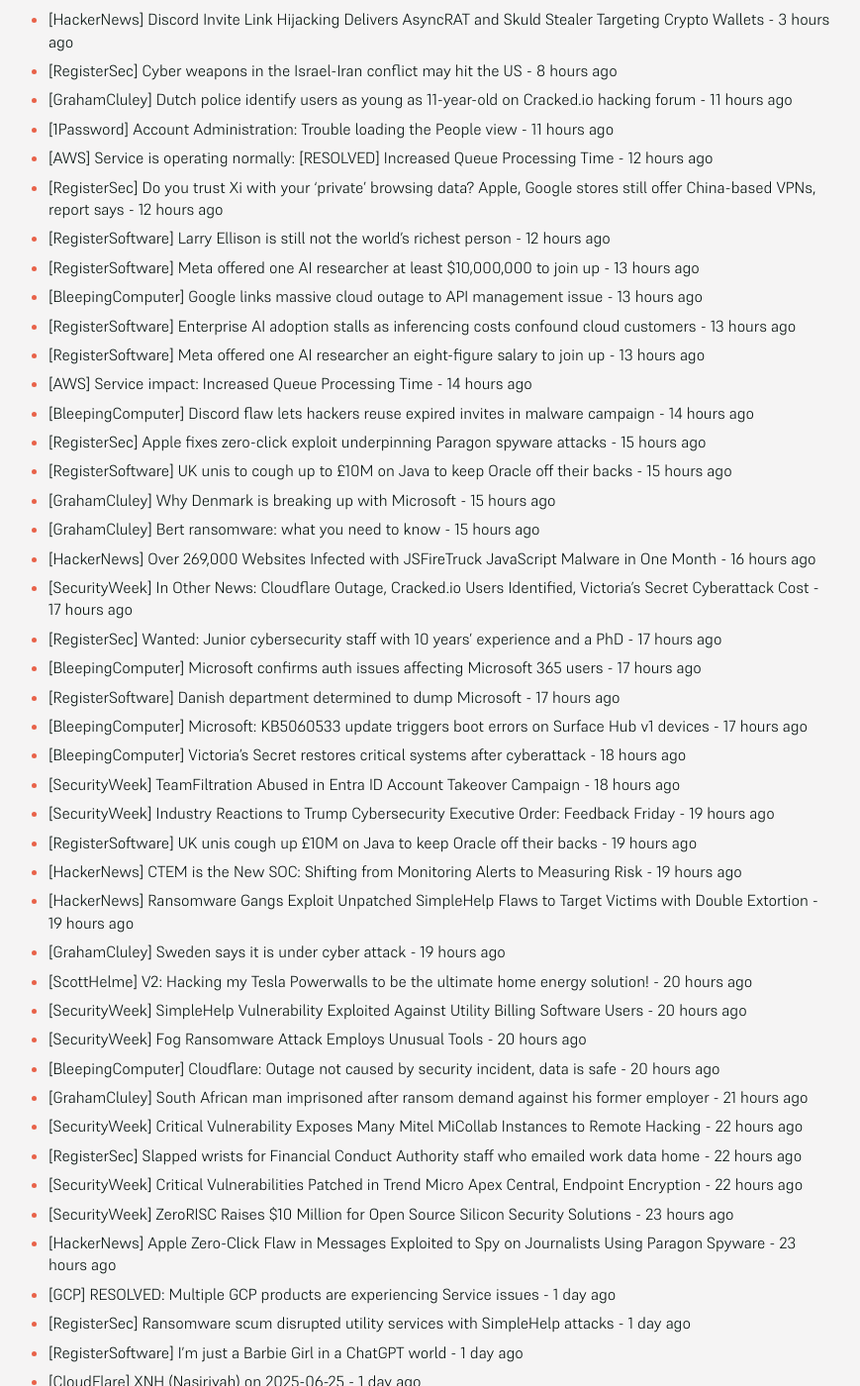
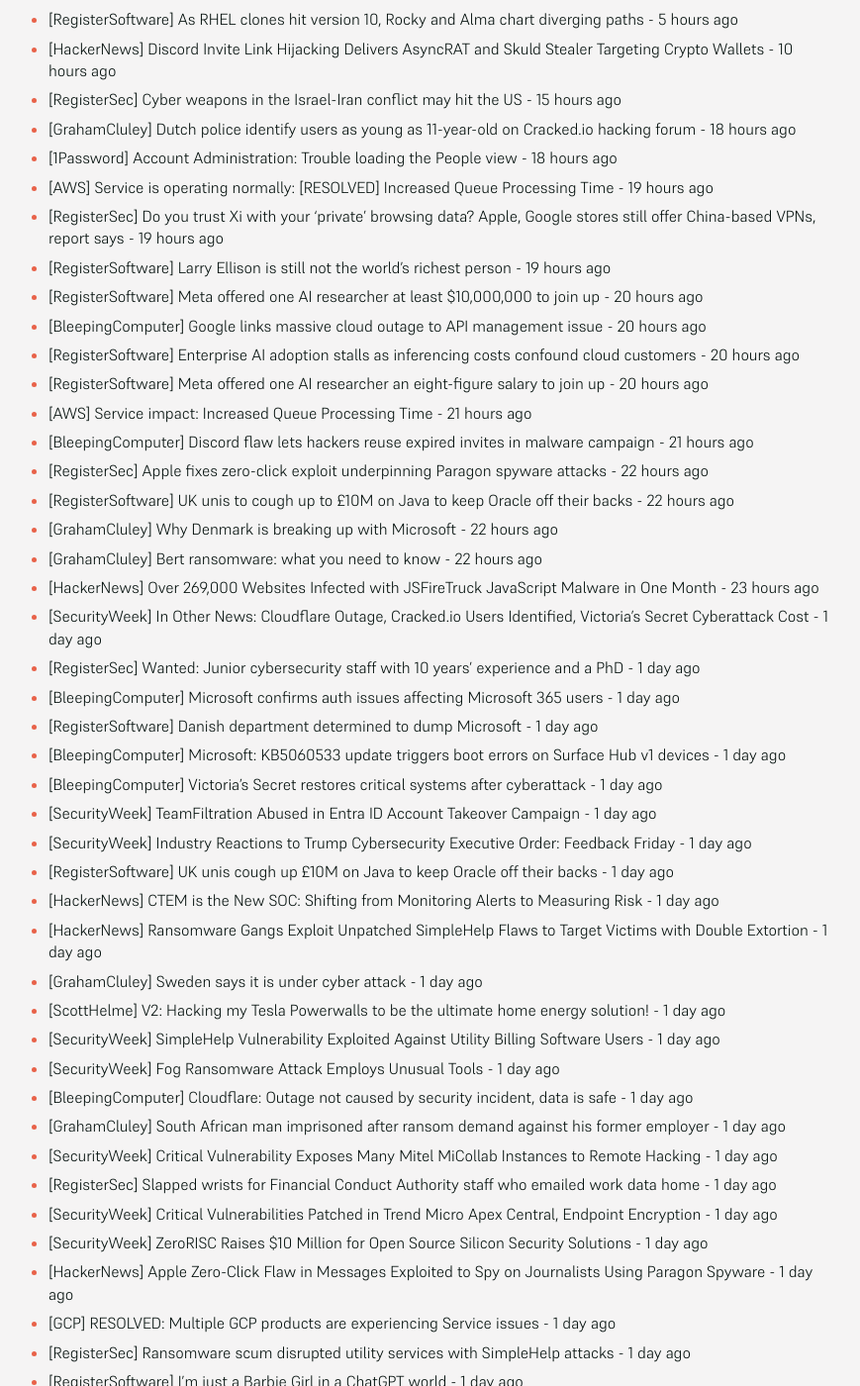
Before and after one commit to SecOpsNews/news, a Jekyll site: the page built from index.md, in a window 1280 px wide and 1400 px high, scrolled down 266 px. Shown: the whole window at 99% size, without its empty margins (215-1084 px from the left). Built offline with Jekyll 4.4.1, drawn with Linux system fonts in a browser that asks for light colours; some of the changed text lies outside the part shown.

Commit message:
New Feed

```diff
--- a/index.md
+++ b/index.md
@@ -9,46 +9,47 @@ description: Latest Updates
 
 <!-- SecOps start -->
 
-- [HackerNews] Discord Invite Link Hijacking Delivers AsyncRAT and Skuld Stealer Targeting Crypto Wallets - 3 hours ago
-- [RegisterSec] Cyber weapons in the Israel-Iran conflict may hit the US - 8 hours ago
-- [GrahamCluley] Dutch police identify users as young as 11-year-old on Cracked.io hacking forum - 11 hours ago
-- [1Password] Account Administration: Trouble loading the People view - 11 hours ago
-- [AWS] Service is operating normally: [RESOLVED] Increased Queue Processing Time - 12 hours ago
-- [RegisterSec] Do you trust Xi with your 'private' browsing data? Apple, Google stores still offer China-based VPNs, report says - 12 hours ago
-- [RegisterSoftware] Larry Ellison is still not the world's richest person - 12 hours ago
-- [RegisterSoftware] Meta offered one AI researcher at least $10,000,000 to join up - 13 hours ago
-- [BleepingComputer] Google links massive cloud outage to API management issue - 13 hours ago
-- [RegisterSoftware] Enterprise AI adoption stalls as inferencing costs confound cloud customers - 13 hours ago
-- [RegisterSoftware] Meta offered one AI researcher an eight-figure salary to join up - 13 hours ago
-- [AWS] Service impact: Increased Queue Processing Time - 14 hours ago
-- [BleepingComputer] Discord flaw lets hackers reuse expired invites in malware campaign - 14 hours ago
-- [RegisterSec] Apple fixes zero-click exploit underpinning Paragon spyware attacks - 15 hours ago
-- [RegisterSoftware] UK unis to cough up to £10M on Java to keep Oracle off their backs - 15 hours ago
-- [GrahamCluley] Why Denmark is breaking up with Microsoft - 15 hours ago
-- [GrahamCluley] Bert ransomware: what you need to know - 15 hours ago
-- [HackerNews] Over 269,000 Websites Infected with JSFireTruck JavaScript Malware in One Month - 16 hours ago
-- [SecurityWeek] In Other News: Cloudflare Outage, Cracked.io Users Identified, Victoria’s Secret Cyberattack Cost - 17 hours ago
-- [RegisterSec] Wanted: Junior cybersecurity staff with 10 years' experience and a PhD - 17 hours ago
-- [BleepingComputer] Microsoft confirms auth issues affecting Microsoft 365 users - 17 hours ago
-- [RegisterSoftware] Danish department determined to dump Microsoft - 17 hours ago
-- [BleepingComputer] Microsoft: KB5060533 update triggers boot errors on Surface Hub v1 devices - 17 hours ago
-- [BleepingComputer] Victoria’s Secret restores critical systems after cyberattack - 18 hours ago
-- [SecurityWeek] TeamFiltration Abused in Entra ID Account Takeover Campaign - 18 hours ago
-- [SecurityWeek] Industry Reactions to Trump Cybersecurity Executive Order: Feedback Friday - 19 hours ago
-- [RegisterSoftware] UK unis cough up £10M on Java to keep Oracle off their backs - 19 hours ago
-- [HackerNews] CTEM is the New SOC: Shifting from Monitoring Alerts to Measuring Risk - 19 hours ago
-- [HackerNews] Ransomware Gangs Exploit Unpatched SimpleHelp Flaws to Target Victims with Double Extortion - 19 hours ago
-- [GrahamCluley] Sweden says it is under cyber attack - 19 hours ago
-- [ScottHelme] V2: Hacking my Tesla Powerwalls to be the ultimate home energy solution! - 20 hours ago
-- [SecurityWeek] SimpleHelp Vulnerability Exploited Against Utility Billing Software Users - 20 hours ago
-- [SecurityWeek] Fog Ransomware Attack Employs Unusual Tools - 20 hours ago
-- [BleepingComputer] Cloudflare: Outage not caused by security incident, data is safe - 20 hours ago
-- [GrahamCluley] South African man imprisoned after ransom demand against his former employer - 21 hours ago
-- [SecurityWeek] Critical Vulnerability Exposes Many Mitel MiCollab Instances to Remote Hacking - 22 hours ago
-- [RegisterSec] Slapped wrists for Financial Conduct Authority staff who emailed work data home - 22 hours ago
-- [SecurityWeek] Critical Vulnerabilities Patched in Trend Micro Apex Central, Endpoint Encryption - 22 hours ago
-- [SecurityWeek] ZeroRISC Raises $10 Million for Open Source Silicon Security Solutions - 23 hours ago
-- [HackerNews] Apple Zero-Click Flaw in Messages Exploited to Spy on Journalists Using Paragon Spyware - 23 hours ago
+- [RegisterSoftware] As RHEL clones hit version 10, Rocky and Alma chart diverging paths - 5 hours ago
+- [HackerNews] Discord Invite Link Hijacking Delivers AsyncRAT and Skuld Stealer Targeting Crypto Wallets - 10 hours ago
+- [RegisterSec] Cyber weapons in the Israel-Iran conflict may hit the US - 15 hours ago
+- [GrahamCluley] Dutch police identify users as young as 11-year-old on Cracked.io hacking forum - 18 hours ago
+- [1Password] Account Administration: Trouble loading the People view - 18 hours ago
+- [AWS] Service is operating normally: [RESOLVED] Increased Queue Processing Time - 19 hours ago
+- [RegisterSec] Do you trust Xi with your 'private' browsing data? Apple, Google stores still offer China-based VPNs, report says - 19 hours ago
+- [RegisterSoftware] Larry Ellison is still not the world's richest person - 19 hours ago
+- [RegisterSoftware] Meta offered one AI researcher at least $10,000,000 to join up - 20 hours ago
+- [BleepingComputer] Google links massive cloud outage to API management issue - 20 hours ago
+- [RegisterSoftware] Enterprise AI adoption stalls as inferencing costs confound cloud customers - 20 hours ago
+- [RegisterSoftware] Meta offered one AI researcher an eight-figure salary to join up - 20 hours ago
+- [AWS] Service impact: Increased Queue Processing Time - 21 hours ago
+- [BleepingComputer] Discord flaw lets hackers reuse expired invites in malware campaign - 21 hours ago
+- [RegisterSec] Apple fixes zero-click exploit underpinning Paragon spyware attacks - 22 hours ago
+- [RegisterSoftware] UK unis to cough up to £10M on Java to keep Oracle off their backs - 22 hours ago
+- [GrahamCluley] Why Denmark is breaking up with Microsoft - 22 hours ago
+- [GrahamCluley] Bert ransomware: what you need to know - 22 hours ago
+- [HackerNews] Over 269,000 Websites Infected with JSFireTruck JavaScript Malware in One Month - 23 hours ago
+- [SecurityWeek] In Other News: Cloudflare Outage, Cracked.io Users Identified, Victoria’s Secret Cyberattack Cost - 1 day ago
+- [RegisterSec] Wanted: Junior cybersecurity staff with 10 years' experience and a PhD - 1 day ago
+- [BleepingComputer] Microsoft confirms auth issues affecting Microsoft 365 users - 1 day ago
+- [RegisterSoftware] Danish department determined to dump Microsoft - 1 day ago
+- [BleepingComputer] Microsoft: KB5060533 update triggers boot errors on Surface Hub v1 devices - 1 day ago
+- [BleepingComputer] Victoria’s Secret restores critical systems after cyberattack - 1 day ago
+- [SecurityWeek] TeamFiltration Abused in Entra ID Account Takeover Campaign - 1 day ago
+- [SecurityWeek] Industry Reactions to Trump Cybersecurity Executive Order: Feedback Friday - 1 day ago
+- [RegisterSoftware] UK unis cough up £10M on Java to keep Oracle off their backs - 1 day ago
+- [HackerNews] CTEM is the New SOC: Shifting from Monitoring Alerts to Measuring Risk - 1 day ago
+- [HackerNews] Ransomware Gangs Exploit Unpatched SimpleHelp Flaws to Target Victims with Double Extortion - 1 day ago
+- [GrahamCluley] Sweden says it is under cyber attack - 1 day ago
+- [ScottHelme] V2: Hacking my Tesla Powerwalls to be the ultimate home energy solution! - 1 day ago
+- [SecurityWeek] SimpleHelp Vulnerability Exploited Against Utility Billing Software Users - 1 day ago
+- [SecurityWeek] Fog Ransomware Attack Employs Unusual Tools - 1 day ago
+- [BleepingComputer] Cloudflare: Outage not caused by security incident, data is safe - 1 day ago
+- [GrahamCluley] South African man imprisoned after ransom demand against his former employer - 1 day ago
+- [SecurityWeek] Critical Vulnerability Exposes Many Mitel MiCollab Instances to Remote Hacking - 1 day ago
+- [RegisterSec] Slapped wrists for Financial Conduct Authority staff who emailed work data home - 1 day ago
+- [SecurityWeek] Critical Vulnerabilities Patched in Trend Micro Apex Central, Endpoint Encryption - 1 day ago
+- [SecurityWeek] ZeroRISC Raises $10 Million for Open Source Silicon Security Solutions - 1 day ago
+- [HackerNews] Apple Zero-Click Flaw in Messages Exploited to Spy on Journalists Using Paragon Spyware - 1 day ago
 - [GCP] RESOLVED: Multiple GCP products are experiencing Service issues - 1 day ago
 - [RegisterSec] Ransomware scum disrupted utility services with SimpleHelp attacks - 1 day ago
 - [RegisterSoftware] I'm just a Barbie Girl in a ChatGPT world - 1 day ago
@@ -114,31 +115,11 @@ description: Latest Updates
 - [BleepingComputer] Password-spraying attacks target 80,000 Microsoft Entra ID accounts - 1 day ago
 - [HackerNews] New TokenBreak Attack Bypasses AI Moderation with Single-Character Text Changes - 1 day ago
 - [SecurityWeek] The AI Arms Race: Deepfake Generation vs. Detection - 1 day ago
-- [BleepingComputer] Microsoft Edge now offers secure password deployment for businesses - 1 day ago
-- [HackerNews] AI Agents Run on Secret Accounts — Learn How to Secure Them in This Webinar - 1 day ago
-- [BleepingComputer] Microsoft Edge now offers secure password sharing for businesses - 1 day ago
-- [SecurityWeek] New ‘SmartAttack’ Steals Air-Gapped Data Using Smartwatches - 1 day ago
-- [SecurityWeek] Hirundo Raises $8 Million to Eliminate AI’s Bad Behavior - 1 day ago
-- [TroyHunt] Weekly Update 456 - 1 day ago
-- [SecurityWeek] Webcast Video: Rethinking Endpoint Hardening for Today’s Attack Landscape - 1 day ago
-- [HackerNews] Non-Human Identities: How to Address the Expanding Security Risk - 1 day ago
-- [HackerNews] Zero-Click AI Vulnerability Exposes Microsoft 365 Copilot Data Without User Interaction - 1 day ago
-- [BleepingComputer] GitLab patches high severity account takeover, missing auth issues - 1 day ago
-- [SecurityWeek] Surge in Cyberattacks Targeting Journalists: Cloudflare - 1 day ago
-- [SecurityWeek] The ZTNA Blind Spot: Why Unmanaged Devices Threaten Your Hybrid Workforce - 1 day ago
-- [SecurityWeek] ‘EchoLeak’ AI Attack Enabled Theft of Sensitive Data via Microsoft 365 Copilot - 1 day ago
-- [BleepingComputer] Windows 11 24H2 emergency update fixes Easy Anti-Cheat BSOD issue - 1 day ago
-- [GrahamCluley] Empty shelves after US’s largest natural and organic food distributor suffers cyber attack - 1 day ago
-- [RegisterSec] 'Major compromise' at NHS temping arm exposed gaping security holes - 1 day ago
-- [RegisterSoftware] AI coding tools are like that helpful but untrustworthy friend, devs say - 1 day ago
-- [BleepingComputer] Fog ransomware attack uses unusual mix of legitimate and open-source tools - 1 day ago
-- [SecurityWeek] Interpol Targets Infostealers: 20,000 IPs Taken Down, 32 Arrested, 216,000 Victims Notified - 1 day ago
-- [SecurityWeek] Palo Alto Networks Patches Privilege Escalation Vulnerabilities - 1 day ago
-- [HackerNews] ConnectWise to Rotate ScreenConnect Code Signing Certificates Due to Security Risks - 1 day ago
-- [RegisterSoftware] Oracle scores cloud customer – maybe China's TEMU – that wants any available server, anytime, anywhere - 1 day ago
-- [RegisterSoftware] CIO wants to grow tech team by cloning staff as digital twins and AI agents - 1 day ago
-- [NCSCGuidanceFeed] Authentication methods: choosing the right type - 2 days ago
-- [HackerNews] Over 80,000 Microsoft Entra ID Accounts Targeted Using Open-Source TeamFiltration Tool - 2 days ago
+- [BleepingComputer] Microsoft Edge now offers secure password deployment for businesses - 2 days ago
+- [HackerNews] AI Agents Run on Secret Accounts — Learn How to Secure Them in This Webinar - 2 days ago
+- [BleepingComputer] Microsoft Edge now offers secure password sharing for businesses - 2 days ago
+- [SecurityWeek] New ‘SmartAttack’ Steals Air-Gapped Data Using Smartwatches - 2 days ago
+- [SecurityWeek] Hirundo Raises $8 Million to Eliminate AI’s Bad Behavior - 2 days ago
 - [DataBreaches] Russian-linked hackers appear to have launched a crippling cyberattack on Western New Mexico University - 1 month ago
 - [DataBreaches] SK Telecom vows to take full responsibility for damage from recent data leak - 1 month ago
 - [HackerNews] Storm-1977 Hits Education Clouds with AzureChecker, Deploys 200+ Crypto Mining Containers - 1 month ago
```
